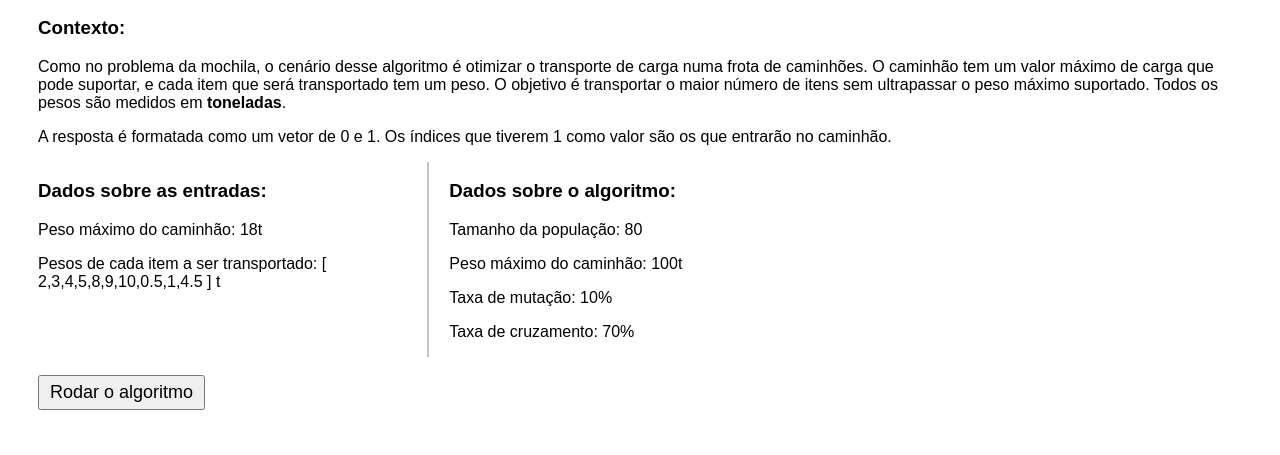
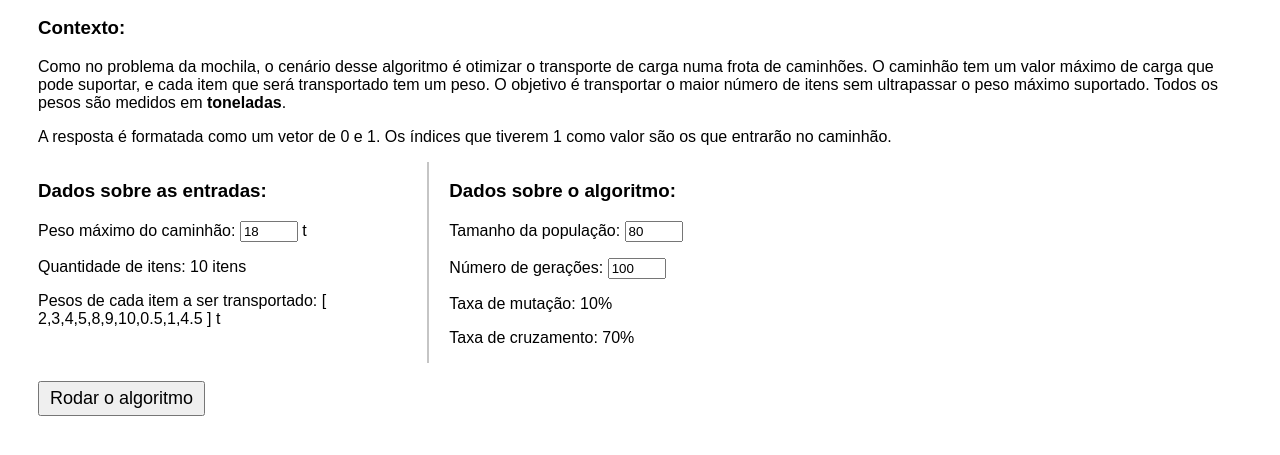
Before and after one commit to tartaponei/TrabAlgoritmoGenetico, a plain HTML site: page index.html in a window 1280 px wide. Shown: the part 149-604 px from the top of the page. Drawn offline with Linux system fonts and the light colour scheme.

Commit message:
Mudando os dados pra poderem ser alterados

```diff
--- a/app.js
+++ b/app.js
@@ -5,31 +5,33 @@
 // - Fitness é a quantidade; quanto maior, melhor
 // - O resultado é um vetor contendo 0 (índice não incluso no caminhão) ou 1 (índice não incluso no caminhão)
 
-// Constantes do problema
+// constantes do problema
 const PESOS = [2, 3, 4, 5, 8, 9, 10, 0.5, 1, 4.5]; // pesos dos itens em toneladas
 //const VALORES = [3, 4, 5, 6]; // valores dos itens
-const CAPACIDADE_CAMINHAO = 18; // capacidade máxima em toneladas do caminhão
+var CAPACIDADE_CAMINHAO = 18; // capacidade máxima em toneladas do caminhão
 
-// Constantes do algoritmo
-const TAM_POPULACAO = 80; // tamanho da população
+// constantes do algoritmo
+var TAM_POPULACAO = 80; // tamanho da população
 const TAXA_MUTACAO = 0.1; // taxa de mutação
 const TAXA_CRUZAMENTO = 0.7; // taxa de cruzamento
-const NUM_GERACOES = 100; // número de gerações
+var NUM_GERACOES = 100; // número de gerações
 
 function addDadosEntrada() {
-    let valorPesoMax = document.getElementById("valorPesoMax");
+    // let valorPesoMax = document.getElementById("valorPesoMax");
     let valoresPesoItens = document.getElementById("valoresPesoItens");
+    let valorNumItens = document.getElementById("valorNumItens");
 
-    let valorTamPopulacao = document.getElementById("valorTamPopulacao");
-    let valorNumGeracoes = document.getElementById("valorNumGeracoes");
+    // let valorTamPopulacao = document.getElementById("valorTamPopulacao");
+    // let valorNumGeracoes = document.getElementById("valorNumGeracoes");
     let valorTaxaMutacao = document.getElementById("valorTaxaMutacao");
     let valorTaxaCruzamento = document.getElementById("valorTaxaCruzamento");
 
-    valorPesoMax.innerHTML = CAPACIDADE_CAMINHAO;
+    // valorPesoMax.innerHTML = CAPACIDADE_CAMINHAO;
     valoresPesoItens.innerHTML = '[ ' + PESOS + ' ]';
+    valorNumItens.innerHTML = PESOS.length;
 
-    valorTamPopulacao.innerHTML = TAM_POPULACAO;
-    valorNumGeracoes.innerHTML = NUM_GERACOES;
+    // valorTamPopulacao.innerHTML = TAM_POPULACAO;
+    // valorNumGeracoes.innerHTML = NUM_GERACOES;
     valorTaxaMutacao.innerHTML = TAXA_MUTACAO * 100 + '%';
     valorTaxaCruzamento.innerHTML = TAXA_CRUZAMENTO * 100 + '%';
 }
@@ -122,6 +124,15 @@ function mutar(individuo) {
 
 // main
 function algoritmoGenetico() {
+    let valorPesoMax = document.getElementById("valorPesoMax").value;
+    CAPACIDADE_CAMINHAO = valorPesoMax;
+
+    let valorNumGeracoes = document.getElementById("valorNumGeracoes").value;
+    NUM_GERACOES = valorNumGeracoes;
+
+    let valorTamPopulacao = document.getElementById("valorTamPopulacao").value;
+    TAM_POPULACAO = valorTamPopulacao;
+
     let populacao = [];
     for (let i = 0; i < TAM_POPULACAO; i++) {
         populacao.push(criarIndividuo());
--- a/index.html
+++ b/index.html
@@ -19,14 +19,18 @@
     <div class="dados">
         <div class="entradas">
             <h3>Dados sobre as entradas:</h3>
-            <p class="pesoMax">Peso máximo do caminhão: <span id="valorPesoMax"></span>t</p>
+            <!-- <p class="pesoMax">Peso máximo do caminhão: <span id="valorPesoMax"></span>t</p> -->
+            <p class="pesoMax">Peso máximo do caminhão: <input class="input" type="number" id="valorPesoMax" value="18"></input> t</p>
+            <p class="numItens">Quantidade de itens: <span id="valorNumItens"></span> itens</p>
             <p class="pesoItens">Pesos de cada item a ser transportado: <span id="valoresPesoItens"></span> t</p>
         </div>
 
         <div class="algoritmo">
             <h3>Dados sobre o algoritmo:</h3>
-            <p class="tamPopulacao">Tamanho da população: <span id="valorTamPopulacao"></span></p>
-            <p class="numGeracoes">Peso máximo do caminhão: <span id="valorNumGeracoes"></span>t</p>
+            <!-- <p class="tamPopulacao">Tamanho da população: <span id="valorTamPopulacao"></span></p> -->
+            <p class="tamPopulacao">Tamanho da população: <input class="input" type="number" id="valorTamPopulacao" value="80"></input></p>
+            <!-- <p class="numGeracoes">Número de gerações: <span id="valorNumGeracoes"></span></p> -->
+            <p class="numGeracoes">Número de gerações: <input class = "input" type="number" id="valorNumGeracoes" value="100"></input></p>
             <p class="taxaMutacao">Taxa de mutação: <span id="valorTaxaMutacao"></span></p>
             <p class="taxaCruzamento">Taxa de cruzamento: <span id="valorTaxaCruzamento"></span></p>
         </div>
--- a/style.css
+++ b/style.css
@@ -33,3 +33,7 @@ body {
     margin-top: 20px;
     width: fit-content;
 }
+
+.input {
+    width: 50px;
+}
```
